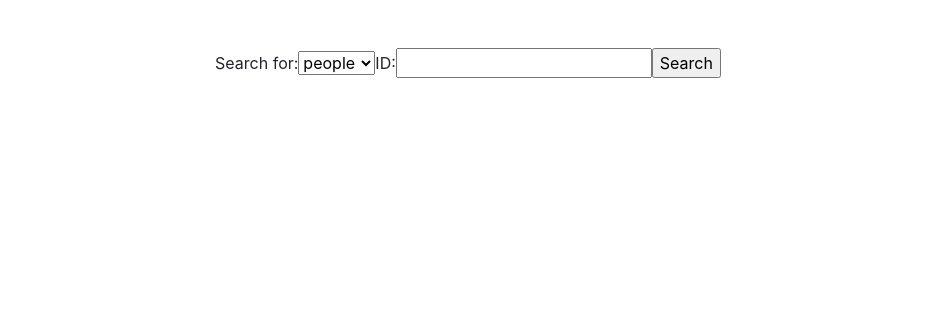
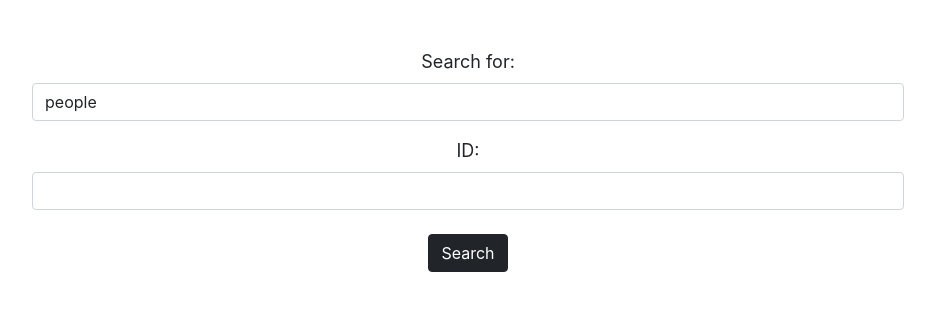
Before and after one commit to cgreg4000/luke-apiwalker, a React (Create React App) app: page / in a window 1280 px wide. Shown: the top 310 px of the page, without its empty margins (172-1107 px from the left). Built offline with nearby package versions, Linux system fonts and the light colour scheme.

Commit message:
search for people and planets with error message

```diff
--- a/src/App.css
+++ b/src/App.css
@@ -36,3 +36,15 @@
     transform: rotate(360deg);
   }
 }
+
+.container {
+  width: 70%;
+}
+
+label, p {
+  font-size: large;
+}
+
+img {
+  width: 100%;
+}
--- a/src/components/People.jsx
+++ b/src/components/People.jsx
@@ -9,21 +9,35 @@ const People = () => {
 
     let [starWarsResponse, setStarWarsResponse] = useState([])
 
+    let [isError, setIsError] = useState(false)
+
     useEffect(()=>{
         axios.get(`https://swapi.dev/api/people/${id}`)
-            .then((response) => {
+            .then(response => {
                 setStarWarsResponse(response.data)
+                console.log(response.data)
             })
+            .catch(err => {
+                setIsError(true)
+                console.log(err)
+            })
+            setIsError(false)
+            setStarWarsResponse("")
     }, [id])
 
     return(
-        <>
-            <h1>{starWarsResponse.name}</h1>
-            <p>Height: {starWarsResponse.height} cm</p>
-            <p>Mass: {starWarsResponse.mass} kg</p>
-            <p>Hair Color: {starWarsResponse.hair_color}</p>
-            <p>Skin Color: {starWarsResponse.skin_color}</p>
-        </>
+            isError == true ?
+            <div>
+                <h2 className="mb-3">These aren't the droids you're looking for.</h2>
+                <img src="https://starwarsblog.starwars.com/wp-content/uploads/sites/6/2017/05/ANH-Ben-identification.jpg" alt="" />
+            </div>:
+            <div>
+                <h1 className="mb-3">{starWarsResponse.name}</h1>
+                <p>Height: {starWarsResponse.height} cm</p>
+                <p>Mass: {starWarsResponse.mass} kg</p>
+                <p>Birth Year: {starWarsResponse.birth_year}</p>
+                <p>Hair Color: {starWarsResponse.hair_color}</p>
+            </div>
     )
 }
 
--- a/src/components/Planet.jsx
+++ b/src/components/Planet.jsx
@@ -9,23 +9,35 @@ const Planet = () => {
 
     let [starWarsResponse, setStarWarsResponse] = useState([])
 
+    let [isError, setIsError] = useState(false)
+
     useEffect(()=>{
         axios.get(`https://swapi.dev/api/planets/${id}`)
             .then((response) => {
+                setStarWarsResponse(response.data)
                 console.log(response.data)
-                setStarWarsResponse(response.data)
-
             })
+            .catch(err => {
+                setIsError(true)
+                console.log(err)
+            })
+            setIsError(false)
+            setStarWarsResponse("")
     }, [id])
 
     return(
-        <>
-            <h1>{starWarsResponse.name}</h1>
-            <p>Diameter: {starWarsResponse.diameter} km</p>
-            <p>Climate: {starWarsResponse.climate}</p>
-            <p>Population: {starWarsResponse.population}</p>
-            <p>Terrain: {starWarsResponse.terrain}</p>
-        </>
+            isError == true ?
+            <div>
+                <h2 className="mb-3">These aren't the droids you're looking for.</h2>
+                <img src="https://starwarsblog.starwars.com/wp-content/uploads/sites/6/2017/05/ANH-Ben-identification.jpg" alt="" />
+            </div>:
+            <div>
+                <h1 className="mb-3">{starWarsResponse.name}</h1>
+                <p>Diameter: {starWarsResponse.diameter} km</p>
+                <p>Climate: {starWarsResponse.climate}</p>
+                <p>Population: {starWarsResponse.population}</p>
+                <p>Terrain: {starWarsResponse.terrain}</p>
+            </div>
     )
 }
 
--- a/src/components/SearchForm.jsx
+++ b/src/components/SearchForm.jsx
@@ -23,15 +23,15 @@ const SearchForm = () => {
     return (
         <>
 
-            <form onSubmit={submitHandler}>
-                <label>Search for:</label>
-                <select onChange={(e) => {setCategorySelector(e.target.value)}}>
+            <form className="form-group" onSubmit={submitHandler}>
+                <label className="mb-2" >Search for:</label>
+                <select className="form-control mb-3" onChange={(e) => {setCategorySelector(e.target.value)}}>
                     <option value="people">people</option>
                     <option value="planets">planets</option>
                 </select>
-                <label>ID:</label>
-                <input type="number" onChange={(e) => {setIdInput(e.target.value)}}></input>
-                <input type="submit" value="Search"></input>
+                <label className="mb-2">ID:</label>
+                <input className="form-control mb-4" type="number" onChange={(e) => {setIdInput(e.target.value)}}></input>
+                <input className="btn btn-dark mb-5" type="submit" value="Search"></input>
             </form>
 
         </>
```
